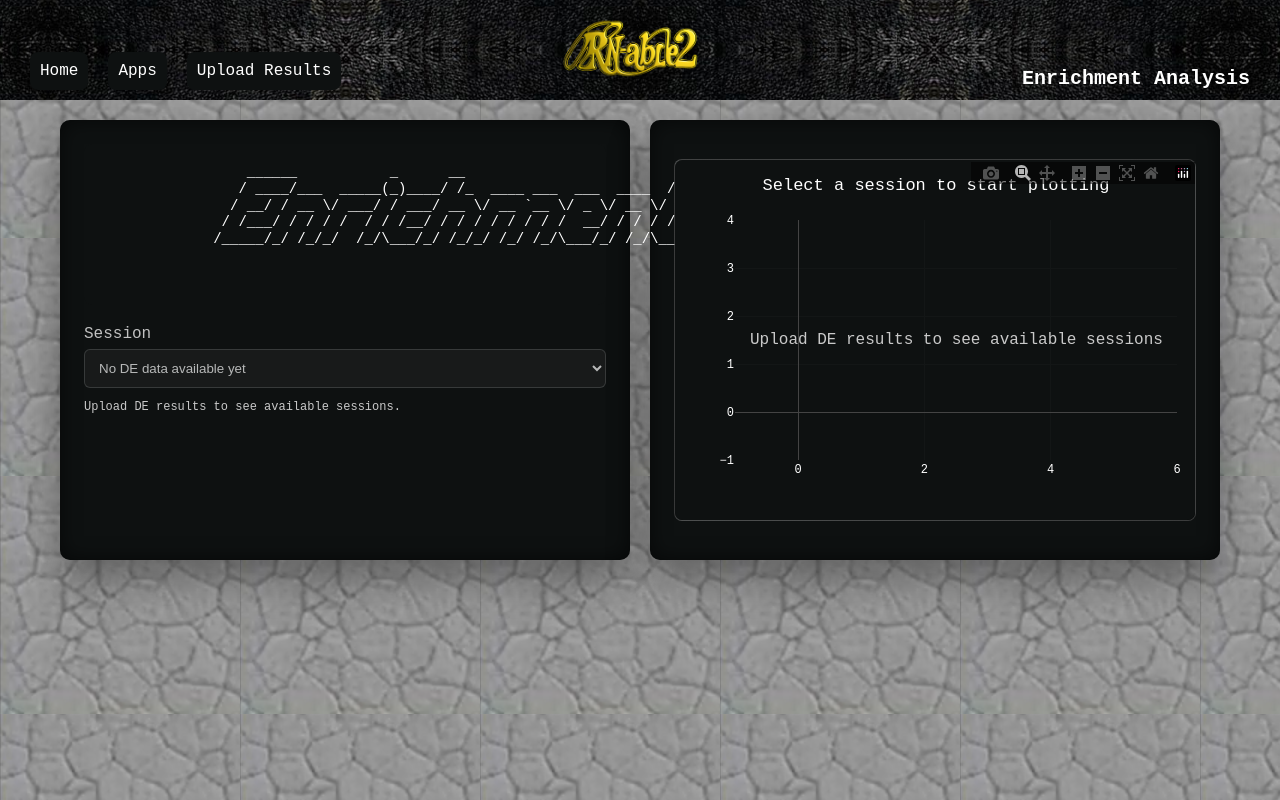
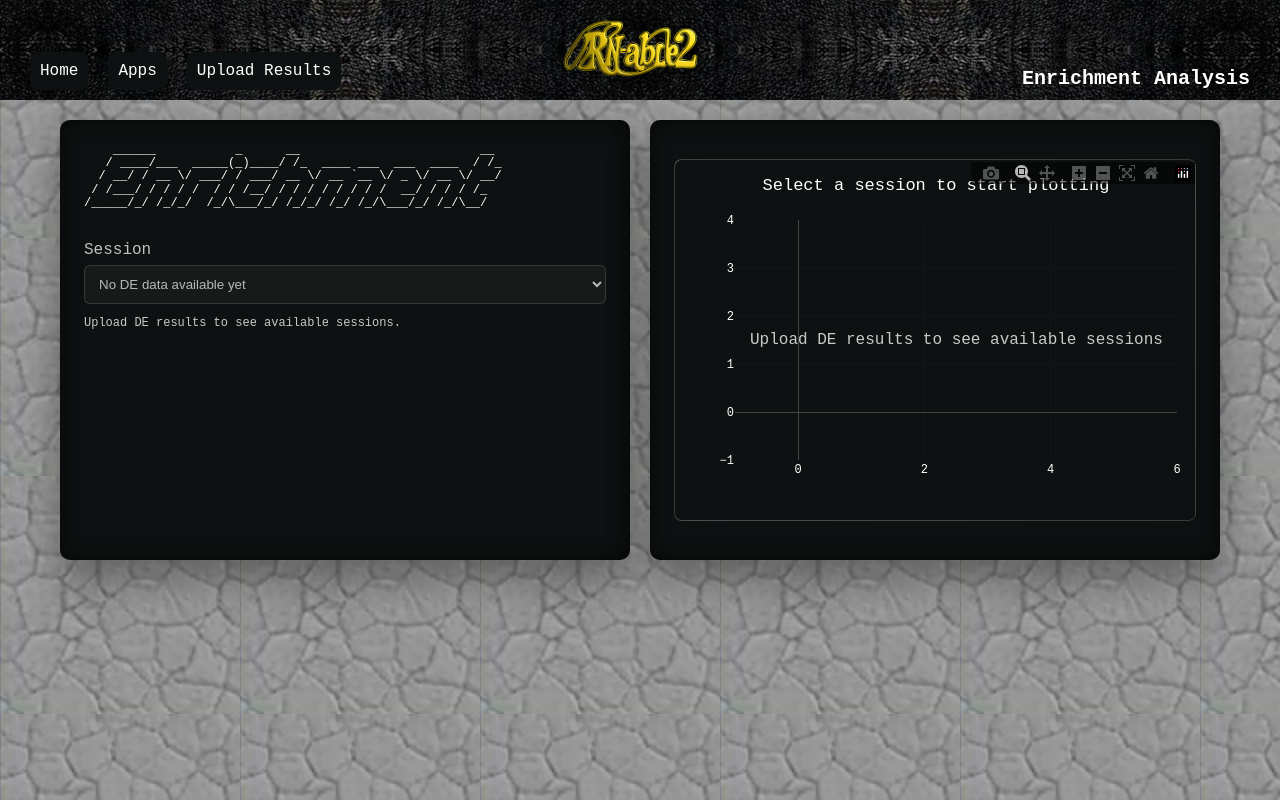
Before and after one commit to rbednarek/rn-able-2, a Django app: template rnable_2/enrichment/templates/enrichment/index.html in a window 1280 px wide. Run offline with Django 5.2, Linux system fonts and the light colour scheme; the template is opened without the code that fills it, so the values that code supplies are empty; some libraries are stand-ins or nearby versions.

Commit message:
enrichment ascii art positional adjustment

```diff
--- a/rnable_2/enrichment/templates/enrichment/index.html
+++ b/rnable_2/enrichment/templates/enrichment/index.html
@@ -9,15 +9,13 @@
 {% block content %}
 <div class="enrichment-layout">
     <div class="enrichment-panel">
-        <div class="welcome-box">
-            <pre class="ascii-title">
+        <pre class="ascii-title-small">
     ______           _      __                         __
    / ____/___  _____(_)____/ /_  ____ ___  ___  ____  / /_
   / __/ / __ \/ ___/ / ___/ __ \/ __ `__ \/ _ \/ __ \/ __/
  / /___/ / / / /  / / /__/ / / / / / / / /  __/ / / / /_
 /_____/_/ /_/_/  /_/\___/_/ /_/_/ /_/ /_/\___/_/ /_/\__/
         </pre>
-        </div>
 
         <label for="session-select" class="form-label">Session</label>
         <select id="session-select" class="session-select" {% if not session_ids %}disabled{% endif %}>
@@ -65,7 +63,7 @@ const emptyLayout = {
     annotations: [
         {
             text: sessionIds.length
-                ? 'Choose a session from the dropdown above'
+                ? ''
                 : 'Upload DE results to see available sessions',
             xref: 'paper',
             yref: 'paper',
--- a/rnable_2/static/css/main.css
+++ b/rnable_2/static/css/main.css
@@ -168,18 +168,21 @@ body {
     min-height: 220px;
     box-shadow: inset 0 0 20px rgba(0, 0, 0, 0.6),
         0 20px 40px rgba(0, 0, 0, 0.35);
+    overflow-x: hidden;
 }
 
 .enrichment-panel .ascii-title-small {
-    background: linear-gradient(135deg, rgba(255, 255, 255, 0.08), rgba(255, 255, 255, 0.02));
-    padding: 14px;
-    border-radius: 6px;
-    margin-bottom: 18px;
-    border: 1px solid rgba(255, 255, 255, 0.1);
     font-size: 12px;
     line-height: 1.1;
-    letter-spacing: 0.02em;
-    box-shadow: 0 10px 30px rgba(0, 0, 0, 0.4);
+    margin-bottom: 18px;
+    overflow-x: auto;
+    overflow-y: hidden;
+    max-width: 100%;
+    background-color: transparent !important;
+    background: transparent !important;
+    padding: 0 !important;
+    border: none !important;
+    box-shadow: none !important;
 }
 
 .enrichment-panel .banner-ascii {
```
Lines whose indentation alone changed are shown as unchanged.
